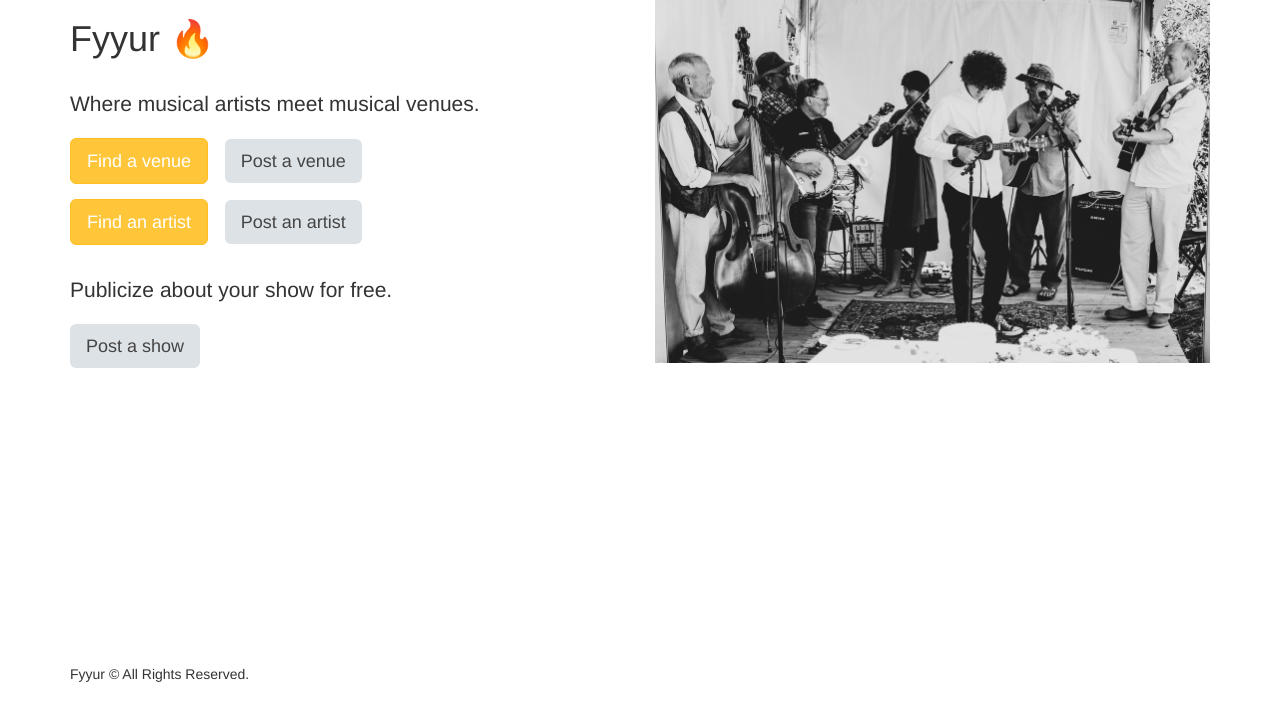
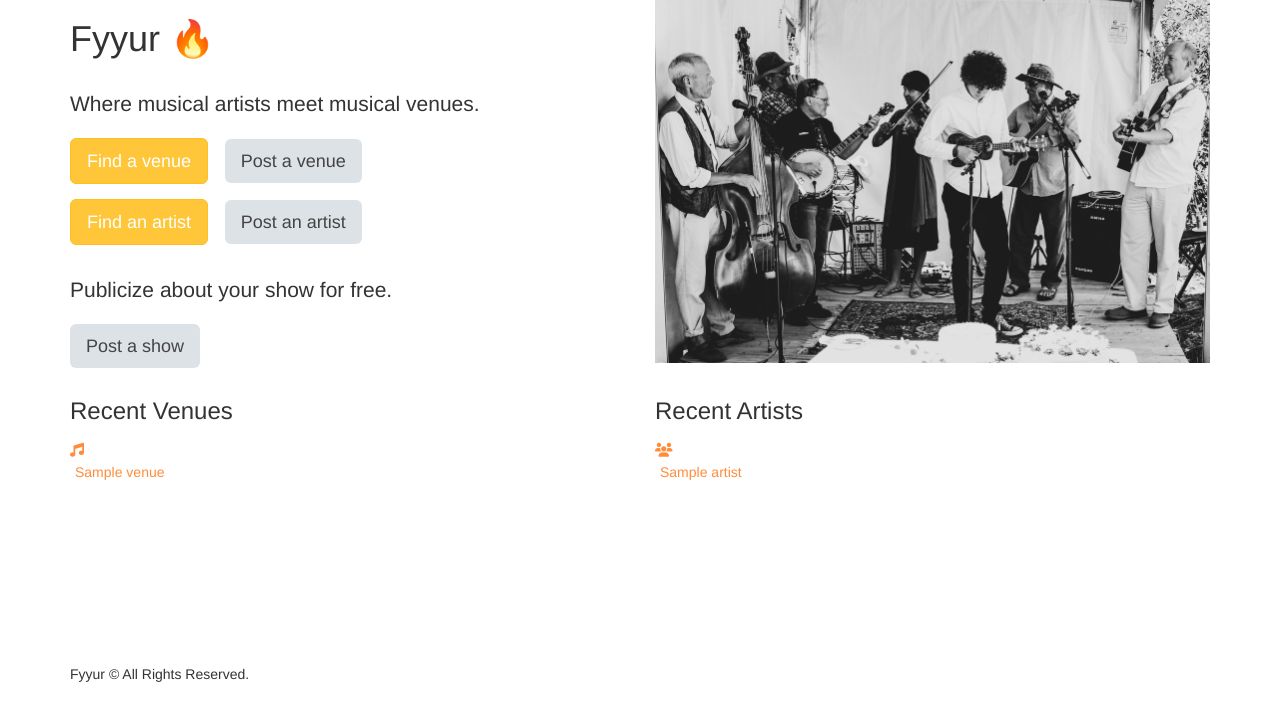
Before and after one commit to maxximustech/alx-fyyur, a Flask app: page / in a window 1280 px wide. Shown: the part 81-800 px from the top of the page. Run offline with Flask 2, Linux system fonts and the light colour scheme; tables that the repository leaves empty hold one stand-in row (values such as "Sample post"); some libraries are stand-ins or nearby versions.

Commit message:
Updated based on the review

```diff
--- a/app.py
+++ b/app.py
@@ -7,7 +7,16 @@ import datetime
 import sys
 import dateutil.parser
 import babel
-from flask import Flask, render_template, request, Response, flash, redirect, url_for
+from flask import (
+    Flask,
+    render_template,
+    request,
+    Response,
+    flash,
+    redirect,
+    url_for,
+    abort
+)
 from flask_moment import Moment
 from flask_sqlalchemy import SQLAlchemy
 from flask_migrate import Migrate
@@ -25,63 +34,12 @@ moment = Moment(app)
 app.config.from_object('config')
 db = SQLAlchemy(app)
 
-migrate = Migrate(app, db)
-
-
-# TODO: connect to a local postgresql database
-
 # ----------------------------------------------------------------------------#
 # Models.
 # ----------------------------------------------------------------------------#
 
-class Show(db.Model):
-    __tablename__ = 'shows'
-    id = db.Column(db.Integer, primary_key=True)
-    artist_id = db.Column(db.Integer, db.ForeignKey('artists.id'), nullable=False)
-    venue_id = db.Column(db.Integer, db.ForeignKey('venues.id'), nullable=False)
-    start_time = db.Column(db.DateTime, nullable=False)
+from models import Venue, Artist, Show
 
-
-class Venue(db.Model):
-    __tablename__ = 'venues'
-
-    id = db.Column(db.Integer, primary_key=True)
-    name = db.Column(db.String, nullable=False)
-    city = db.Column(db.String(120), nullable=False)
-    state = db.Column(db.String(120), nullable=False)
-    address = db.Column(db.String(120), nullable=False)
-    phone = db.Column(db.String(120), nullable=False)
-    image_link = db.Column(db.String(500), nullable=True)
-    facebook_link = db.Column(db.String(120), nullable=True)
-    website = db.Column(db.String(250), nullable=True)
-    seeking_talent = db.Column(db.Boolean, default=False)
-    description = db.Column(db.String(500), nullable=True)
-    shows = db.relationship('Show', backref='venue', lazy=True)
-    genres = db.Column(db.String(500))
-
-    # TODO: implement any missing fields, as a database migration using Flask-Migrate
-
-
-class Artist(db.Model):
-    __tablename__ = 'artists'
-
-    id = db.Column(db.Integer, primary_key=True)
-    name = db.Column(db.String, nullable=False)
-    city = db.Column(db.String(120), nullable=False)
-    state = db.Column(db.String(120), nullable=False)
-    phone = db.Column(db.String(120), nullable=False)
-    genres = db.Column(db.String(500))
-    image_link = db.Column(db.String(500), nullable=True)
-    facebook_link = db.Column(db.String(120), nullable=True)
-    website = db.Column(db.String(250), nullable=True)
-    seeking_venue = db.Column(db.Boolean, default=False)
-    description = db.Column(db.String(500), nullable=True)
-    shows = db.relationship('Show', backref='artist', lazy=True)
-
-    # TODO: implement any missing fields, as a database migration using Flask-Migrate
-
-
-# TODO Implement Show and Artist models, and complete all model relationships and properties, as a database migration.
 
 # ----------------------------------------------------------------------------#
 # Filters.
@@ -105,7 +63,9 @@ app.jinja_env.filters['datetime'] = format_datetime
 
 @app.route('/')
 def index():
-    return render_template('pages/home.html')
+    venue_all = Venue.query.order_by(Venue.id.desc()).limit(10).all()
+    artist_all = Artist.query.order_by(Artist.id.desc()).limit(10).all()
+    return render_template('pages/home.html', venues=venue_all, artists=artist_all)
 
 
 #  Venues
@@ -113,17 +73,15 @@ def index():
 
 @app.route('/venues')
 def venues():
-    # TODO: replace with real venues data.
-    #       num_upcoming_shows should be aggregated based on number of upcoming shows per venue.
     data = []
-    venues = Venue.query.with_entities(Venue.city, Venue.state).distinct(Venue.city, Venue.state)
+    venue_all = Venue.query.with_entities(Venue.city, Venue.state).distinct(Venue.city, Venue.state)
     current_time = datetime.now()
-    for venue in venues:
+    for venue in venue_all:
         venues_in_city = Venue.query.with_entities(Venue.id, Venue.name).filter_by(city=venue[0]).filter_by(
             state=venue[1])
         v_dic = []
         for v in venues_in_city:
-            sc = Show.query.filter_by(venue_id=v.id).filter(Show.start_time > current_time).count()
+            sc = Show.query.join(Venue).filter(Show.venue_id == v.id).filter(Show.start_time > datetime.now()).count()
             v_dic.append({
                 "id": v.id,
                 "name": v.name,
@@ -135,10 +93,6 @@ def venues():
 
 @app.route('/venues/search', methods=['POST'])
 def search_venues():
-    # TODO: implement search on venues with partial string search. Ensure it is case-insensitive.
-    # seach for Hop should return "The Musical Hop".
-    # search for "Music" should return "The Musical Hop" and "Park Square Live Music & Coffee"
-
     key = request.form.get('search_term', '')
 
     query = Venue.query.filter(Venue.name.ilike("%" + key + "%")).all()
@@ -149,7 +103,8 @@ def search_venues():
         vs.append({
             "id": v.id,
             "name": v.name,
-            "num_upcoming_shows": Show.query.filter_by(venue_id=v.id).filter(Show.start_time > current_time).count()
+            "num_upcoming_shows": Show.query.join(Venue).filter_by(venue_id=v.id).filter(
+                Show.start_time > current_time).count()
         })
 
     response = {
@@ -162,20 +117,24 @@ def search_venues():
 
 @app.route('/venues/<int:venue_id>')
 def show_venue(venue_id):
-    # shows the venue page with the given venue_id
-    # TODO: replace with real venue data from the venues table, using venue_id
-
-    venue = Venue.query.filter_by(id=venue_id).one()
+    venue = Venue.query.filter_by(id=venue_id).first()
+    if venue is None:
+        abort(404)
     all_shows = venue.shows
     current_time = datetime.now()
     past_shows = []
     upcoming_shows = []
     for show in all_shows:
+        query = Show.query.join(Artist).with_entities(
+            Show.artist_id,
+            Artist.name,
+            Artist.image_link,
+            Show.start_time).filter(Show.venue_id == venue_id).first()
         arr = {
-            "artist_id": show.artist_id,
-            "artist_name": show.artist.name,
-            "artist_image_link": show.artist.image_link,
-            "start_time": format_datetime(str(show.start_time))
+            "artist_id": query[0],
+            "artist_name": query[1],
+            "artist_image_link": query[2],
+            "start_time": format_datetime(str(query[3]))
         }
         if show.start_time > current_time:
             upcoming_shows.append(arr)
@@ -189,10 +148,10 @@ def show_venue(venue_id):
         "city": venue.city,
         "state": venue.state,
         "phone": venue.phone,
-        "website": venue.website,
+        "website_link": venue.website_link,
         "facebook_link": venue.facebook_link,
         "seeking_talent": venue.seeking_talent,
-        "seeking_description": venue.description,
+        "seeking_description": venue.seeking_description,
         "image_link": venue.image_link,
         "past_shows": past_shows,
         "upcoming_shows": upcoming_shows,
@@ -213,8 +172,7 @@ def create_venue_form():
 
 @app.route('/venues/create', methods=['POST'])
 def create_venue_submission():
-    # TODO: insert form data as a new Venue record in the db, instead
-    # TODO: modify data to be the data object returned from db insertion
+    form = VenueForm(request.form)
     error = False
     seeking_talent = False
     if request.form.get('seeking_talent', 'n') == 'y':
@@ -229,39 +187,34 @@ def create_venue_submission():
             image_link=request.form.get('image_link', ''),
             genres=request.form.get('genres', ''),
             facebook_link=request.form.get('facebook_link', ''),
-            website=request.form.get('website_link', ''),
+            website_link=request.form.get('website_link', ''),
             seeking_talent=seeking_talent,
-            description=request.form.get('seeking_description', ''),
+            seeking_description=request.form.get('seeking_description', ''),
         )
-
+        form.populate_obj(venue)
         db.session.add(venue)
         db.session.commit()
-    except:
+    except ValueError as e:
+        print(e)
         db.session.rollback()
         error = True
-        print(sys.exc_info())
     finally:
         db.session.close()
     if error:
         flash('An error occurred. Venue ' + request.form['name'] + ' could not be listed.')
     else:
         flash('Venue ' + request.form['name'] + ' was successfully listed!')
-
-    # on successful db insert, flash success
-
-    # TODO: on unsuccessful db insert, flash an error instead.
-    # e.g., flash('An error occurred. Venue ' + data.name + ' could not be listed.')
-    # see: http://flask.pocoo.org/docs/1.0/patterns/flashing/
     return render_template('pages/home.html')
 
 
 @app.route('/venues/<venue_id>/delete', methods=['GET'])
 def delete_venue(venue_id):
-    # TODO: Complete this endpoint for taking a venue_id, and using
     error = False
     name = venue_id
     try:
-        venue = Venue.query.filter_by(id=venue_id).one()
+        venue = Venue.query.filter_by(id=venue_id).first()
+        if venue is None:
+            abort(404)
         name = venue.name
         db.session.delete(venue)
         db.session.commit()
@@ -287,7 +240,6 @@ def delete_venue(venue_id):
 #  ----------------------------------------------------------------
 @app.route('/artists')
 def artists():
-    # TODO: replace with real data returned from querying the database
     data = []
     artist_all = Artist.query.all()
     for artist in artist_all:
@@ -300,10 +252,6 @@ def artists():
 
 @app.route('/artists/search', methods=['POST'])
 def search_artists():
-    # TODO: implement search on artists with partial string search. Ensure it is case-insensitive.
-    # seach for "A" should return "Guns N Petals", "Matt Quevado", and "The Wild Sax Band".
-    # search for "band" should return "The Wild Sax Band".
-
     keyword = request.form.get('search_term', '')
 
     query = Artist.query.filter(Artist.name.ilike("%" + keyword + "%")).all()
@@ -327,19 +275,25 @@ def search_artists():
 
 @app.route('/artists/<int:artist_id>')
 def show_artist(artist_id):
-    # shows the artist page with the given artist_id
-    # TODO: replace with real artist data from the artist table, using artist_id
-    artist = Artist.query.filter_by(id=artist_id).one()
+    artist = Artist.query.filter_by(id=artist_id).first()
+    if artist is None:
+        abort(404)
     all_shows = artist.shows
     current_time = datetime.now()
     past_shows = []
     upcoming_shows = []
     for show in all_shows:
+        query = Show.query.join(Venue).with_entities(
+            Show.artist_id,
+            Venue.name,
+            Venue.image_link,
+            Show.start_time
+        ).filter(Show.artist_id == artist_id).first()
         arr = {
-            "venue_id": show.venue_id,
-            "venue_name": show.venue.name,
-            "venue_image_link": show.venue.image_link,
-            "start_time": format_datetime(str(show.start_time))
+            "venue_id": query[0],
+            "venue_name": query[1],
+            "venue_image_link": query[2],
+            "start_time": format_datetime(str(query[3]))
         }
         if show.start_time > current_time:
             upcoming_shows.append(arr)
@@ -352,10 +306,10 @@ def show_artist(artist_id):
         "city": artist.city,
         "state": artist.state,
         "phone": artist.phone,
-        "website": artist.website,
+        "website_link": artist.website_link,
         "facebook_link": artist.facebook_link,
         "seeking_venue": artist.seeking_venue,
-        "seeking_description": artist.description,
+        "seeking_description": artist.seeking_description,
         "image_link": artist.image_link,
         "past_shows": past_shows,
         "upcoming_shows": upcoming_shows,
@@ -369,7 +323,9 @@ def show_artist(artist_id):
 #  ----------------------------------------------------------------
 @app.route('/artists/<artist_id>/edit', methods=['GET'])
 def edit_artist(artist_id):
-    data = Artist.query.filter_by(id=artist_id).one()
+    data = Artist.query.filter_by(id=artist_id).first()
+    if data is None:
+        abort(404)
     artist = {
         "id": data.id,
         "name": data.name,
@@ -377,10 +333,10 @@ def edit_artist(artist_id):
         "city": data.city,
         "state": data.state,
         "phone": data.phone,
-        "website": data.website,
+        "website_link": data.website_link,
         "facebook_link": data.facebook_link,
         "seeking_venue": data.seeking_venue,
-        "seeking_description": data.description,
+        "seeking_description": data.seeking_description,
         "image_link": data.image_link
     }
     form = ArtistForm()
@@ -389,35 +345,31 @@ def edit_artist(artist_id):
     form.city.data = data.city
     form.state.data = data.state
     form.phone.data = data.phone
-    form.website_link.data = data.website
+    form.website_link.data = data.website_link
     form.facebook_link.data = data.facebook_link
     form.seeking_venue.data = data.seeking_venue
-    form.seeking_description.data = data.description
+    form.seeking_description.data = data.seeking_description
     form.image_link.data = data.image_link
-    # TODO: populate form with fields from artist with ID <artist_id>
     return render_template('forms/edit_artist.html', form=form, artist=artist)
 
 
 @app.route('/artists/<int:artist_id>/edit', methods=['POST'])
 def edit_artist_submission(artist_id):
-    # TODO: take values from the form submitted, and update existing
-    # artist record with ID <artist_id> using the new attributes
-
     error = False
     seeking_venue = False
     if request.form.get('seeking_venue', 'n') == 'y':
         seeking_venue = True
     try:
-        artist = Artist.query.filter_by(id=artist_id).one()
+        artist = Artist.query.filter_by(id=artist_id).first()
         artist.name = request.form.get('name', '')
         artist.genres = request.form.get('genres', '')
         artist.city = request.form.get('city', '')
         artist.state = request.form.get('state', '')
         artist.phone = request.form.get('phone', '')
-        artist.website = request.form.get('website_link', '')
+        artist.website_link = request.form.get('website_link', '')
         artist.facebook_link = request.form.get('facebook_link', '')
         artist.seeking_venue = seeking_venue
-        artist.description = request.form.get('seeking_description', '')
+        artist.seeking_description = request.form.get('seeking_description', '')
         artist.image_link = request.form.get('image_link', '')
         db.session.commit()
     except:
@@ -437,7 +389,9 @@ def edit_artist_submission(artist_id):
 @app.route('/venues/<int:venue_id>/edit', methods=['GET'])
 def edit_venue(venue_id):
     form = VenueForm()
-    data = Venue.query.filter_by(id=venue_id).one()
+    data = Venue.query.filter_by(id=venue_id).first()
+    if data is None:
+        abort(404)
     venue = {
         "id": data.id,
         "name": data.name,
@@ -446,10 +400,10 @@ def edit_venue(venue_id):
         "city": data.city,
         "state": data.state,
         "phone": data.phone,
-        "website_link": data.website,
+        "website_link": data.website_link,
         "facebook_link": data.facebook_link,
         "seeking_talent": data.seeking_talent,
-        "seeking_description": data.description,
+        "seeking_description": data.seeking_description,
         "image_link": data.image_link
     }
     form.name.data = data.name
@@ -458,36 +412,32 @@ def edit_venue(venue_id):
     form.city.data = data.city
     form.state.data = data.state
     form.phone.data = data.phone
-    form.website_link.data = data.website
+    form.website_link.data = data.website_link
     form.facebook_link.data = data.facebook_link
     form.seeking_talent.data = data.seeking_talent
-    form.seeking_description.data = data.description
+    form.seeking_description.data = data.seeking_description
     form.image_link.data = data.image_link
-    # TODO: populate form with values from venue with ID <venue_id>
     return render_template('forms/edit_venue.html', form=form, venue=venue)
 
 
 @app.route('/venues/<int:venue_id>/edit', methods=['POST'])
 def edit_venue_submission(venue_id):
-    # TODO: take values from the form submitted, and update existing
-    # venue record with ID <venue_id> using the new attributes
-
     error = False
     seeking_talent = False
     if request.form.get('seeking_talent', 'n') == 'y':
         seeking_talent = True
     try:
-        venue = Venue.query.filter_by(id=venue_id).one()
+        venue = Venue.query.filter_by(id=venue_id).first()
         venue.name = request.form.get('name', '')
         venue.genres = request.form.get('genres', '')
         venue.address = request.form.get('address', '')
         venue.city = request.form.get('city', '')
         venue.state = request.form.get('state', '')
         venue.phone = request.form.get('phone', '')
-        venue.website = request.form.get('website_link', '')
+        venue.website_link = request.form.get('website_link', '')
         venue.facebook_link = request.form.get('facebook_link', '')
         venue.seeking_talent = seeking_talent
-        venue.description = request.form.get('seeking_description', '')
+        venue.seeking_description = request.form.get('seeking_description', '')
         venue.image_link = request.form.get('image_link', '')
         db.session.commit()
     except:
@@ -515,10 +465,7 @@ def create_artist_form():
 
 @app.route('/artists/create', methods=['POST'])
 def create_artist_submission():
-    # called upon submitting the new artist listing form
-    # TODO: insert form data as a new Venue record in the db, instead
-    # TODO: modify data to be the data object returned from db insertion
-
+    form = ArtistForm(request.form)
     error = False
     seeking_venue = False
     if request.form.get('seeking_venue', 'n') == 'y':
@@ -532,28 +479,23 @@ def create_artist_submission():
             image_link=request.form.get('image_link', ''),
             genres=request.form.get('genres', ''),
             facebook_link=request.form.get('facebook_link', ''),
-            website=request.form.get('website_link', ''),
+            website_link=request.form.get('website_link', ''),
             seeking_venue=seeking_venue,
-            description=request.form.get('seeking_description', ''),
+            seeking_description=request.form.get('seeking_description', ''),
         )
-
+        form.populate_obj(artist)
         db.session.add(artist)
         db.session.commit()
-    except:
+    except ValueError as e:
+        print(e)
         db.session.rollback()
         error = True
-        print(sys.exc_info())
     finally:
         db.session.close()
     if error:
         flash('An error occurred. Artist ' + request.form['name'] + ' could not be listed.')
     else:
         flash('Artist ' + request.form['name'] + ' was successfully listed!')
-
-    # on successful db insert, flash success
-    # flash('Artist ' + request.form['name'] + ' was successfully listed!')
-    # TODO: on unsuccessful db insert, flash an error instead.
-    # e.g., flash('An error occurred. Artist ' + data.name + ' could not be listed.')
     return render_template('pages/home.html')
 
 
@@ -562,8 +504,6 @@ def create_artist_submission():
 
 @app.route('/shows')
 def shows():
-    # displays list of shows at /shows
-    # TODO: replace with real venues data.
     show_all = Show.query.order_by(Show.start_time.asc()).all()
     data = []
     for show in show_all:
@@ -587,34 +527,27 @@ def create_shows():
 
 @app.route('/shows/create', methods=['POST'])
 def create_show_submission():
-    # called to create new shows in the db, upon submitting new show listing form
-    # TODO: insert form data as a new Show record in the db, instead
-
+    form = ShowForm(request.form)
     error = False
     try:
         show = Show(start_time=request.form.get('start_time', datetime.now()))
-        artist = Artist.query.filter_by(id=request.form.get('artist_id', '')).one()
-        venue = Venue.query.filter_by(id=request.form.get('venue_id', '')).one()
+        artist = Artist.query.filter_by(id=request.form.get('artist_id', '')).first()
+        venue = Venue.query.filter_by(id=request.form.get('venue_id', '')).first()
         show.artist = artist
         show.venue = venue
+        form.populate_obj(show)
         db.session.add(show)
         db.session.commit()
-    except:
+    except ValueError as e:
+        print(e)
         db.session.rollback()
         error = True
-        print(sys.exc_info())
     finally:
         db.session.close()
     if error:
         flash('An error occurred. Show could not be listed.')
     else:
         flash('Show was successfully listed!')
-
-    # on successful db insert, flash success
-    #flash('Show was successfully listed!')
-    # TODO: on unsuccessful db insert, flash an error instead.
-    # e.g., flash('An error occurred. Show could not be listed.')
-    # see: http://flask.pocoo.org/docs/1.0/patterns/flashing/
     return render_template('pages/home.html')
 
 
--- a/config.py
+++ b/config.py
@@ -8,6 +8,7 @@ DEBUG = True
 
 # Connect to the database
 
+SQLALCHEMY_TRACK_MODIFICATIONS = False
 
 # TODO IMPLEMENT DATABASE URL
 SQLALCHEMY_DATABASE_URI = 'postgresql://postgres:Maxximus2013@localhost:5432/fyyur'
--- a/templates/pages/home.html
+++ b/templates/pages/home.html
@@ -22,4 +22,28 @@
 		<img id="front-splash" src="{{ url_for('static',filename='img/front-splash.jpg') }}" alt="Front Photo of Musical Band" />
 	</div>
 </div>
+<div class="row">
+  <div class="col-sm-6">
+    <h3>Recent Venues</h3>
+    {% for venue in venues %}
+      <a href="/venues/{{ venue.id }}">
+				<i class="fas fa-music"></i>
+				<div class="item">
+					<h5>{{ venue.name }}</h5>
+				</div>
+			</a>
+    {% endfor %}
+  </div>
+  <div class="col-sm-6">
+    <h3>Recent Artists</h3>
+    {% for artist in artists %}
+      <a href="/artists/{{ artist.id }}">
+			<i class="fas fa-users"></i>
+			<div class="item">
+				<h5>{{ artist.name }}</h5>
+			</div>
+		</a>
+    {% endfor %}
+  </div>
+</div>
 {% endblock %}
```
Also changed, not shown: forms.py (+13 -4 lines), models.py (added, +49 -0 lines).
